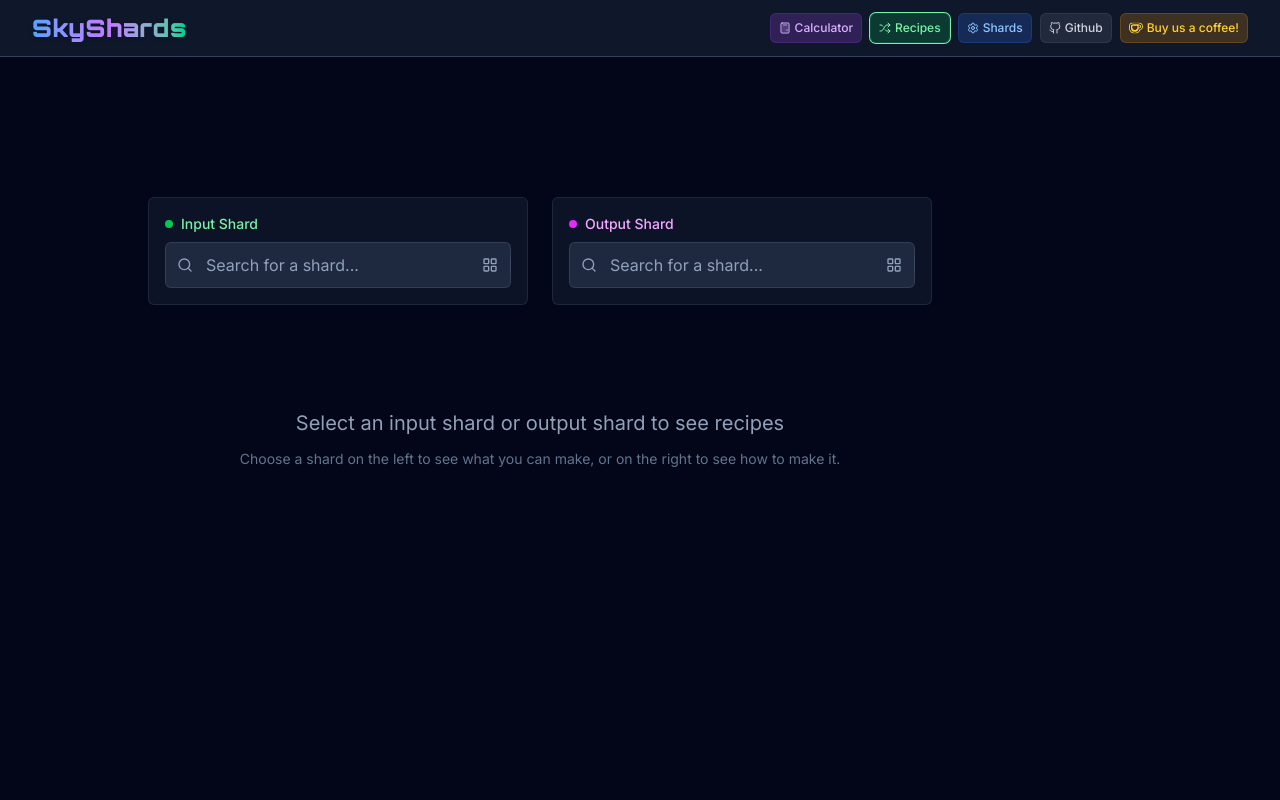
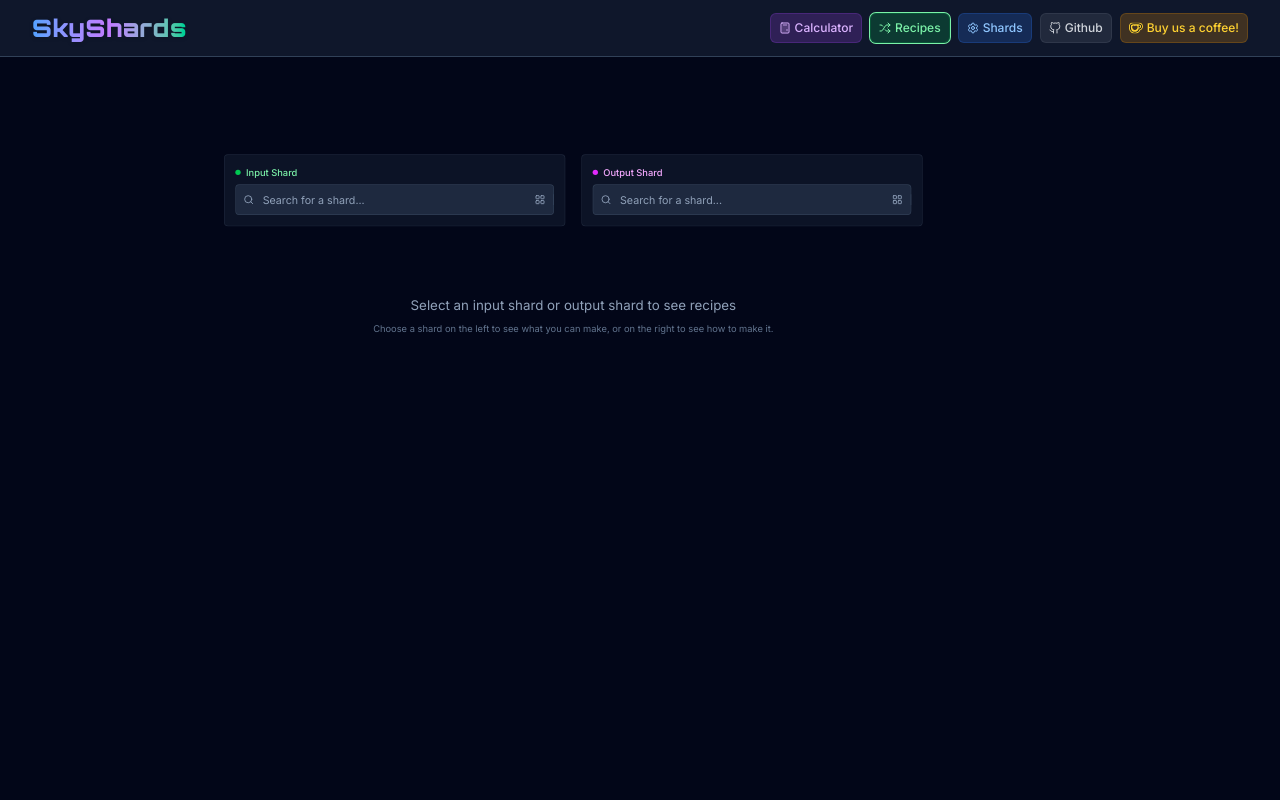
Before and after one commit to Campionnn/SkyShards, a React (Vite) app: page /recipes in a window 1280 px wide. Shown: the top 800 px of the page. Built offline with nearby package versions, Linux system fonts and the light colour scheme.

Commit message:
adjust spacing for scaling and spacing for smaller screens

```diff
--- /dev/null
+++ b/src/components/PnPageAutoScale.tsx
@@ -0,0 +1,48 @@
+import React, { useEffect, useState, useRef } from "react";
+
+interface PnPageAutoScaleProps {
+  children: React.ReactNode;
+  minWidth?: number;
+  mobileBreakpoint?: number;
+}
+
+export const PnPageAutoScale: React.FC<PnPageAutoScaleProps> = ({
+  children,
+  minWidth = 1920,
+  mobileBreakpoint = 1280,
+}) => {
+  const [scale, setScale] = useState(1);
+  const containerRef = useRef<HTMLDivElement>(null);
+
+  useEffect(() => {
+    const updateScale = () => {
+      const viewportWidth = window.innerWidth;
+
+      if (viewportWidth < mobileBreakpoint) {
+        setScale(1);
+        return;
+      }
+
+      const newScale = Math.min(1, viewportWidth / minWidth);
+      setScale(Math.max(newScale, 0.5));
+    };
+
+    updateScale();
+    window.addEventListener("resize", updateScale);
+
+    return () => window.removeEventListener("resize", updateScale);
+  }, [minWidth, mobileBreakpoint]);
+
+  return (
+    <div
+      ref={containerRef}
+      style={{
+        width: scale < 1 ? `${100 / scale}%` : "100%",
+        transformOrigin: "top left",
+        transform: `scale(${scale})`,
+      }}
+    >
+      {children}
+    </div>
+  );
+};
--- a/src/components/layout/Layout.tsx
+++ b/src/components/layout/Layout.tsx
@@ -2,13 +2,15 @@ import React from "react";
 import { Outlet, useLocation } from "react-router-dom";
 import { Navigation } from "./Navigation";
 import { ErrorBoundary } from "./ErrorBoundary";
+import { PnPageAutoScale } from "../PnPageAutoScale";
 
 export const Layout: React.FC = () => {
   const location = useLocation();
   return (
     <div className="min-h-screen bg-slate-950">
       <Navigation />
-      <main className="px-1 sm:px-2 lg:px-4 py-3">
+      <main className="px-1 sm:px-2 lg:px-4 py-3 overflow-hidden">
+        <PnPageAutoScale>
           <div className="w-full">
             <div className="pn-page">
               <div className="pn-content">
@@ -23,6 +25,7 @@ export const Layout: React.FC = () => {
               <aside className="pn-sidebar" aria-label="Advertisement" />
             </div>
           </div>
+        </PnPageAutoScale>
       </main>
 
       <footer className="text-center py-6 text-slate-400 text-sm border-t border-slate-800/50">
--- a/src/index.css
+++ b/src/index.css
@@ -25,7 +25,7 @@ body {
   display: none;
 }
 
-@media (min-width: 1200px) {
+@media (min-width: 1280px) {
   .pn-page {
     width: 100%;
     display: grid;
```
Lines whose indentation alone changed are shown as unchanged.
